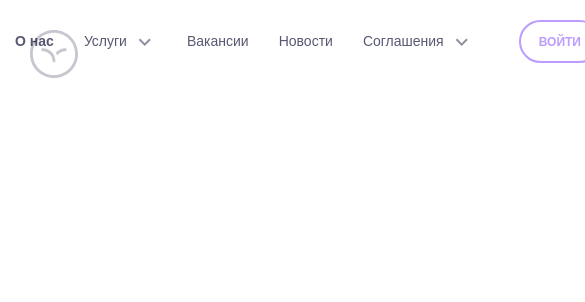
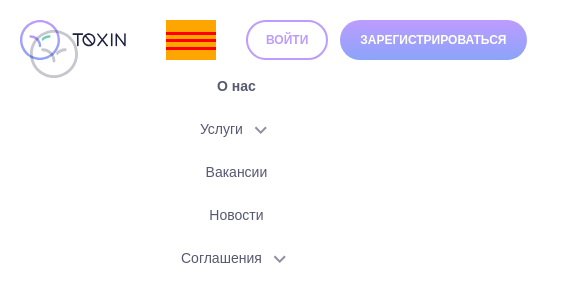
Before and after one commit to Vamba45/Toxin-hotel, a React app: page /headfoot in a window 390 px wide. Shown: the top 302 px of the page, 585 px wide, since content can reach past the window. Built offline with nearby package versions, Linux system fonts and the light colour scheme.

Commit message:
adaptive header-component 30%

```diff
--- a/src/components/header/header.scss
+++ b/src/components/header/header.scss
@@ -18,7 +18,12 @@
     }
 
     &__logo {
+        min-height: 40px;
+        width: 40px;
+        min-width: 106px;
+        width: 106px;
 
+        margin-right: 40px;
     }
 
     &__menu {
@@ -28,6 +33,8 @@
         align-items: center;
 
         font-size: 14px;
+
+        user-select: none;
 
         .menu__item {
             padding-top: 10px !important;
@@ -86,7 +93,7 @@
             color: $DS;
         }
 
-        //display: none;
+        display: none;
     }
 }
 
@@ -149,4 +156,67 @@
             z-index: 1;
         }
     }
+
+    .burger {
+        display: none;
+    }
 }
+
+@media screen and (max-width: 1000px) {
+    .header {
+
+        &__menu {
+            position: absolute;
+            top: 45px;
+            left: 0;
+            flex-direction: column;
+        }
+
+        .burgercol {
+            position: relative;
+            max-width: 400px;
+            width: 400px;
+        }
+
+        .burger {
+            display: flex;
+            flex-direction: row;
+            justify-items: center;
+            align-items: center;
+
+            width: 100%;
+            background-color: $purple;
+
+            &__button {
+                width: 50px;
+                height: 40px;
+
+                background-color: orange;
+                position: relative;
+
+                &::after,
+                &::before,
+                span {
+                    content: '';
+
+                    width: 100%;
+                    height: 3px;
+                    left: 0;
+
+                    position: absolute;
+                    background-color: red;
+                }
+
+                &::before {
+                    top: 29%;
+                }
+                &::after {
+                    bottom: 24%;
+                }
+                span {
+                    top: 48%;
+                }
+            }
+        }
+    }
+}
--- a/src/components/header/header.tsx
+++ b/src/components/header/header.tsx
@@ -37,7 +37,12 @@ const Header : FC = () => {
                             <img className="header__logo" src={logo} alt="logo"/>
                         </a>
                     </div>
-                    <div className="header__column">
+                    <div className="header__column burgercol">
+                        <div className="burger">
+                            <div className="burger__button">
+                                <span></span>
+                            </div>
+                        </div>
                         <ul className="header__menu menu">
                             <li className="menu__item">О нас</li>
                             <Submenu text="Услуги" options={
@@ -57,16 +62,19 @@ const Header : FC = () => {
                                 'Диплом о повышении квалификации']
                             }/>
                         </ul>
+                    </div>
+                    <div className="header__column">
                         <div className="header__buttons">
                             <button className="header__login">войти</button>
                             <button className="header__registration">зарегистрироваться</button>
                         </div>
-                        {/* <div className="header__user">
+                        <div className="header__user">
                             Юлий Цезарь
-                        </div> */}
+                        </div>
                     </div>
                 </div>
             </div>
+
         </header>
     )
 }
--- a/src/styles/style.scss
+++ b/src/styles/style.scss
@@ -8,7 +8,8 @@ body {
 
 .container {
     margin: 0 auto;
-    max-width: 1200px;
+    padding: 0 20px;
+    max-width: 1240px;
     width: 100%;
 }
 
```
